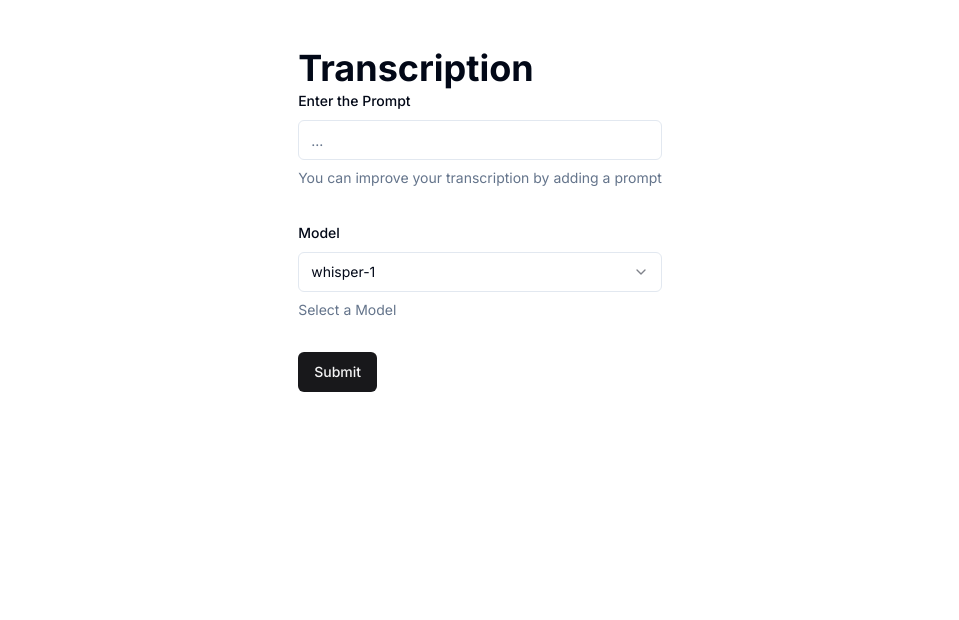
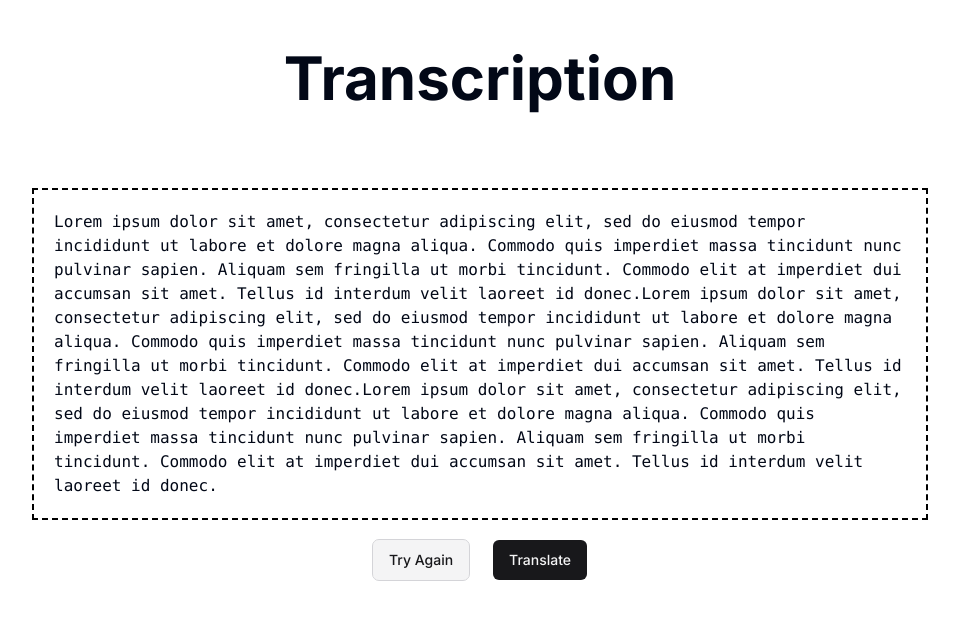
Before and after one commit to TheRohit/translate-whisperai, a Next.js app: page /transcribe in a window 1280 px wide. Shown: the top 620 px of the page, without its empty margins (160-1119 px from the left). Built offline with nearby package versions, Linux system fonts and the light colour scheme.

Commit message:
make transcribe page

```diff
--- a/src/app/api/transcribe/route.ts
+++ b/src/app/api/transcribe/route.ts
@@ -11,6 +11,7 @@ export async function POST(req: Request) {
   const blob = new Blob([fileData], { type: "video/mp4" });
   body.append("file", blob, "test.mp4");
   body.append("model", "whisper-1");
+  // body.append("response_format", "vtt");
   try {
     const { data } = await axios.post(
       "https://api.openai.com/v1/audio/transcriptions",
--- a/src/app/globals.css
+++ b/src/app/globals.css
@@ -1,6 +1,10 @@
 @tailwind base;
 @tailwind components;
 @tailwind utilities;
+
+
+
+
 
 @layer base {
   :root {
--- a/src/app/transcribe/page.tsx
+++ b/src/app/transcribe/page.tsx
@@ -1,25 +1,43 @@
-"use client"
+"use client";
 
-import { Button } from '@/components/ui/Button'
-import { Input } from '@/components/ui/Input'
-import { Form, FormControl, FormDescription, FormField, FormItem, FormLabel, FormMessage } from '@/components/ui/form'
-import { Select, SelectContent, SelectItem, SelectTrigger, SelectValue } from '@/components/ui/select'
-import { TRequest, TValidator } from '@/lib/validators/transcribe'
-import { zodResolver } from '@hookform/resolvers/zod'
-import { useMutation } from '@tanstack/react-query'
-import axios, { AxiosError } from 'axios'
-import Link from 'next/link'
-import { FC } from 'react'
-import { useForm } from 'react-hook-form'
+import { Button } from "@/components/ui/Button";
+import { Input } from "@/components/ui/Input";
+import {
+  Form,
+  FormControl,
+  FormDescription,
+  FormField,
+  FormItem,
+  FormLabel,
+  FormMessage,
+} from "@/components/ui/form";
+import {
+  Select,
+  SelectContent,
+  SelectItem,
+  SelectTrigger,
+  SelectValue,
+} from "@/components/ui/select";
+import { TRequest, TValidator } from "@/lib/validators/transcribe";
+import { zodResolver } from "@hookform/resolvers/zod";
+import { useMutation } from "@tanstack/react-query";
+import axios, { AxiosError } from "axios";
+import Link from "next/link";
+import { useRouter } from "next/navigation";
+import { FC, useState } from "react";
+import { useForm } from "react-hook-form";
 
 const page = ({}) => {
+  const [processing, setProcessing] = useState<boolean>(false);
+  const [response, setResponse] = useState("");
 
-  const { mutate:sendTranscribe, isLoading } = useMutation({
+const router = useRouter();
+
+  const { mutate: sendTranscribe, isLoading } = useMutation({
     mutationFn: async ({ ...form }: any) => {
       const payload: any = { ...form };
       const { data } = await axios.post(`/api/transcribe`, payload);
       return data;
-
     },
     onError: (err) => {
       if (err instanceof AxiosError) {
@@ -27,35 +45,31 @@ const page = ({}) => {
           console.log(err);
         }
       }
-          console.log(err);
-          console.log(FormData)
     },
-    onSuccess:() =>
-    {
-
-
-
-
-
-    }
+    onSuccess: (data) => {
+      setResponse(data.data.text);
+      setProcessing(false);
+    },
   });
-
-
 
   const form = useForm<TRequest>({
     resolver: zodResolver(TValidator),
     defaultValues: {
       prompt: "",
       model: "whisper-1",
-
-
     },
   });
-  return <div className='flex flex-col m-4 items-center justify-center'>
+  console.log(response);
+  return (
+    <div className="flex flex-col m-4 items-center justify-center ">
       <div>
-      <h1 className='text-4xl font-bold mt-8'>Transcription</h1>
+        <h1 className=" flex flex-col text-6xl font-bold mt-8 items-center">Transcription</h1>
+        {processing ? (
           <Form {...form}>
-      <form onSubmit={form.handleSubmit((e) => sendTranscribe(e))} className="space-y-8">
+            <form
+              onSubmit={form.handleSubmit((e) => sendTranscribe(e))}
+              className="space-y-8"
+            >
               <FormField
                 control={form.control}
                 name="prompt"
@@ -63,11 +77,7 @@ const page = ({}) => {
                   <FormItem>
                     <FormLabel>Enter the Prompt</FormLabel>
                     <FormControl>
-                <Input
-                  autoComplete="off"
-                  placeholder="..."
-                  {...field}
-                />
+                      <Input autoComplete="off" placeholder="..." {...field} />
                     </FormControl>
                     <FormDescription>
                       You can improve your transcription by adding a prompt
@@ -82,7 +92,10 @@ const page = ({}) => {
                 render={({ field }) => (
                   <FormItem>
                     <FormLabel>Model</FormLabel>
-              <Select onValueChange={field.onChange} defaultValue={field.value}>
+                    <Select
+                      onValueChange={field.onChange}
+                      defaultValue={field.value}
+                    >
                       <FormControl>
                         <SelectTrigger>
                           <SelectValue placeholder="Select a model" />
@@ -90,24 +103,56 @@ const page = ({}) => {
                       </FormControl>
                       <SelectContent>
                         <SelectItem value="whisper-1">whisper-1</SelectItem>
-
                       </SelectContent>
                     </Select>
-              <FormDescription>
-                Select a Model
-
-              </FormDescription>
+                    <FormDescription>Select a Model</FormDescription>
                     <FormMessage />
                   </FormItem>
                 )}
               />
-        <Button type="submit">Submit</Button>
+              <Button isLoading={isLoading} type="submit">
+                Submit
+              </Button>
             </form>
           </Form>
+        ) : (
+          <div>
+             <div className="flex flex-col justify-center items-center mt-20 border-black border-2 border-dashed mx-5 md:max-w-4xl">
+            <p className="m-5 items-center font-mono">
+              {/* {JSON.stringify(response)} */}
+              Lorem ipsum dolor sit amet, consectetur adipiscing elit, sed do
+              eiusmod tempor incididunt ut labore et dolore magna aliqua.
+              Commodo quis imperdiet massa tincidunt nunc pulvinar sapien.
+              Aliquam sem fringilla ut morbi tincidunt. Commodo elit at
+              imperdiet dui accumsan sit amet. Tellus id interdum velit laoreet
+              id donec.Lorem ipsum dolor sit amet, consectetur adipiscing elit, sed do
+              eiusmod tempor incididunt ut labore et dolore magna aliqua.
+              Commodo quis imperdiet massa tincidunt nunc pulvinar sapien.
+              Aliquam sem fringilla ut morbi tincidunt. Commodo elit at
+              imperdiet dui accumsan sit amet. Tellus id interdum velit laoreet
+              id donec.Lorem ipsum dolor sit amet, consectetur adipiscing elit, sed do
+              eiusmod tempor incididunt ut labore et dolore magna aliqua.
+              Commodo quis imperdiet massa tincidunt nunc pulvinar sapien.
+              Aliquam sem fringilla ut morbi tincidunt. Commodo elit at
+              imperdiet dui accumsan sit amet. Tellus id interdum velit laoreet
+              id donec.
+            </p>
+
+
 
           </div>
+          <div className="items-center flex justify-center mt-2">
+            <Button className="m-3 " variant={"outline"}  onClick={() => router.push('/') }>Try Again</Button>
+            <Button className="m-3 " onClick={() => router.push('/') }>Translate</Button>
+            </div>
+          </div>
+
+
+        )}
 
       </div>
-}
+    </div>
+  );
+};
 
-export default page
+export default page;
```
Also changed, not shown: 1 other file (tests, documents, lock files or other folders). Lines whose indentation alone changed are shown as unchanged.
